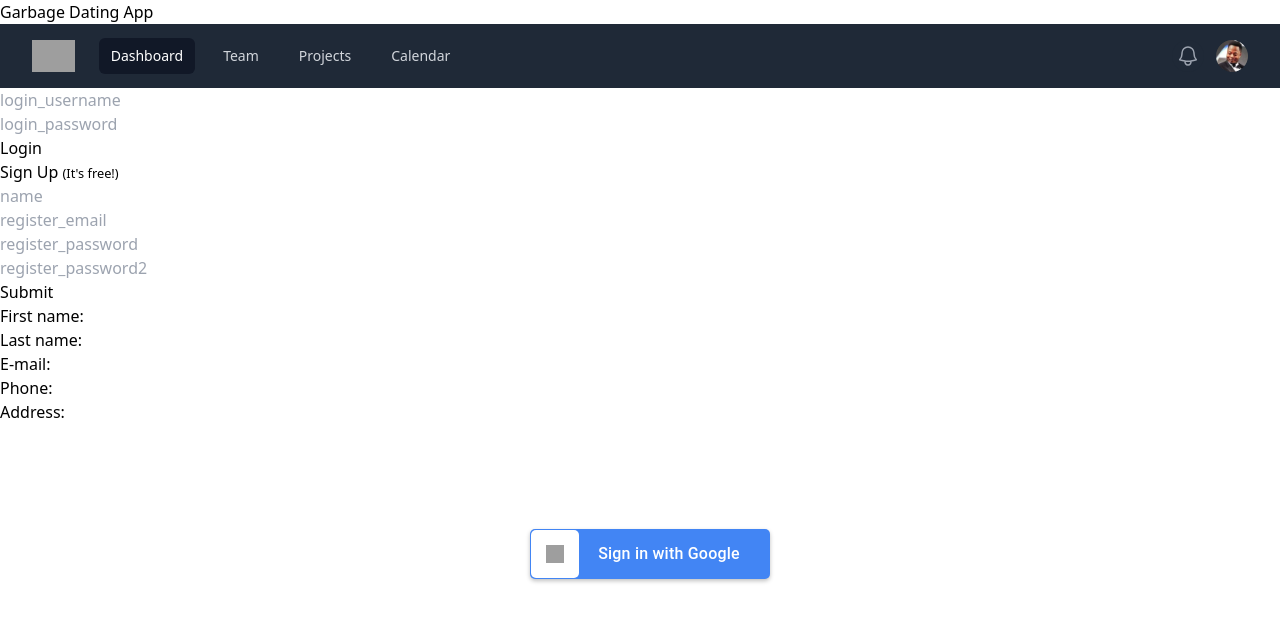
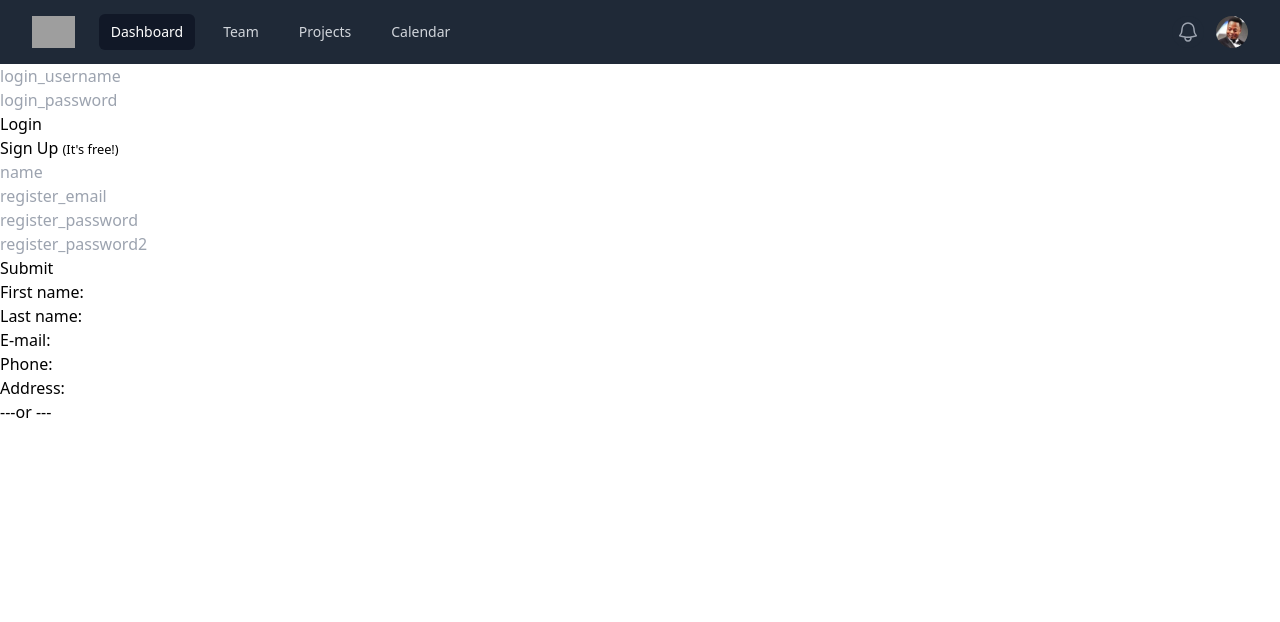
Before and after one commit to JKHellNo/true_connection, a React (Create React App) app: page / in a window 1280 px wide. Shown: the top 622 px of the page. Built offline with nearby package versions, Linux system fonts and the light colour scheme; grey boxes are pictures that could not be loaded.

Commit message:
dashboard img, googleOauth

```diff
--- a/src/App.js
+++ b/src/App.js
@@ -1,18 +1,15 @@
 import Header from './components/Header'
 import Navigation from './components/Navigation'
-import Google_Login from './components/Google_Login'
+import Login from './components/Google_Login'
 
 
 function App() {
-
-
   return (
     <div className="app">
-    <h1>Garbage Dating App</h1>
       <Navigation />
       <Header />
-
-      <Google_Login />
+      <h1>---or --- </h1>
+      <Login/>
     </div>
   );
 }
--- a/src/components/Google_Login.js
+++ b/src/components/Google_Login.js
@@ -1,14 +1,13 @@
 import React from 'react'
-import  './Google_login.css'
 import { GoogleOAuthProvider } from '@react-oauth/google';
 import { GoogleLogin } from '@react-oauth/google';
-
 
 const Google_Login = () => {
   return (
     <div>
       <GoogleOAuthProvider clientId="970651052128-ju983bnpmanoua5eegkhbellmhn59jt4.apps.googleusercontent.com">
           <GoogleLogin
+            theme='filled_black'
             onSuccess={credentialResponse => {
               console.log(credentialResponse);
             }}
@@ -17,20 +16,7 @@ const Google_Login = () => {
             }}
           />
         </GoogleOAuthProvider>
-      <div class="login_container">
-        <div class="g-sign-in-button">
-          <div class="content-wrapper">
-            <div class="logo-wrapper">
-              <img src="https://developers.google.com/identity/images/g-logo.png" alt=''/>
-            </div>
-            <span class="text-container">
-              <span>Sign in with Google</span>
-            </span>
-          </div>
-        </div>
-      </div>
     </div>
   )
 }
-
 export default Google_Login
--- a/src/components/Google_login.css
+++ /dev/null
@@ -1,63 +0,0 @@
-.login_container {
-    height: 20vh;
-  }
-
-  .g-sign-in-button {
-    position: relative;
-    top: 50%;
-    left: 50%;
-    transform: translate(-50%, -50%);
-    margin: 10px;
-    display: inline-block;
-    width: 240px;
-    height: 50px;
-    background-color: #4285f4;
-    color: #fff;
-    border-radius: 5px;
-    box-shadow: 0 2px 4px 0 rgba(0, 0, 0, .25);
-    transition: background-color .218s, border-color .218s, box-shadow .218s;
-  }
-
-  .g-sign-in-button:hover {
-    cursor: pointer;
-    -webkit-box-shadow: 0 0 3px 3px rgba(66, 133, 244, .3);
-    box-shadow: 0 0 3px 3px rgba(66, 133, 244, .3);
-  }
-
-  .g-sign-in-button:active {
-    background-color: #3367D6;
-    transition: background-color .2s;
-  }
-
-  .g-sign-in-button .content-wrapper {
-    height: 100%;
-    width: 100%;
-    border: 1px solid transparent;
-  }
-
-  .g-sign-in-button img {
-    width: 18px;
-    height: 18px;
-  }
-
-  .g-sign-in-button .logo-wrapper {
-    padding: 15px;
-    background: #fff;
-    width: 48px;
-    height: 100%;
-    border-radius: 5px;
-    display: inline-block;
-  }
-
-  .g-sign-in-button .text-container {
-    font-family: "Roboto", arial, sans-serif;
-    font-weight: 500;
-    letter-spacing: .21px;
-    font-size: 16px;
-    line-height: 48px;
-    vertical-align: top;
-    border: none;
-    display: inline-block;
-    text-align: center;
-    width: 180px;
-  }
```
